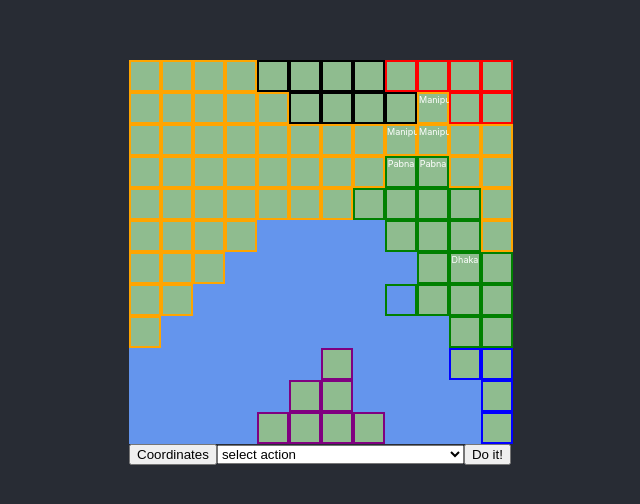
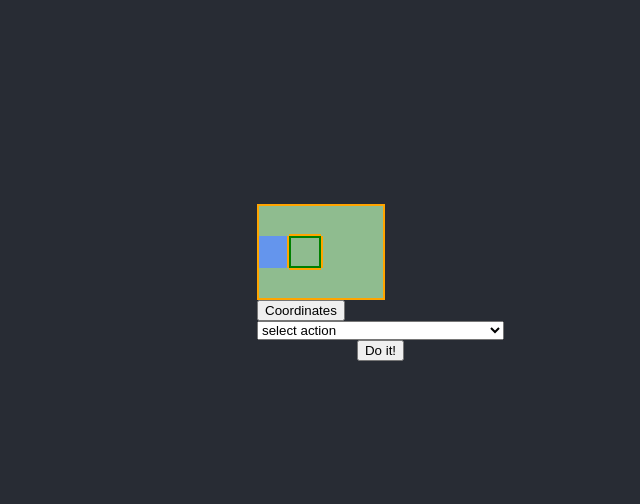
Before and after one commit to monjurkhuda/hukm, a React (Create React App) app: page / in a window 1280 px wide. Shown: the part 148-652 px from the top of the page, without its empty margins (319-959 px from the left). Built offline with nearby package versions, Linux system fonts and the light colour scheme.

Commit message:
int borders wip

```diff
--- a/src/components/Block.css
+++ b/src/components/Block.css
@@ -16,32 +16,46 @@
   background-color: brown;
 }
 
+.leftBorder {
+  box-sizing: border-box;
+  border-left: 2px solid;
+}
+
+.rightBorder {
+  box-sizing: border-box;
+  border-right: 2px solid;
+}
+
+.bottomBorder {
+  box-sizing: border-box;
+  border-bottom: 2px solid;
+}
+
+.topBorder {
+  box-sizing: border-box;
+  border-top: 2px solid;
+}
+
 .China {
-  box-sizing: border-box;
-  border: 2px solid red;
+  border-color: red;
 }
 
 .India {
-  box-sizing: border-box;
-  border: 2px solid orange;
+  border-color: orange;
 }
 
 .Bangladesh {
-  box-sizing: border-box;
-  border: 2px solid green;
+  border-color: green;
 }
 
 .Nepal {
-  box-sizing: border-box;
-  border: 2px solid black;
+  border-color: black;
 }
 
 .Mayanmar {
-  box-sizing: border-box;
-  border: 2px solid blue;
+  border-color: blue;
 }
 
 .SriLanka {
-  box-sizing: border-box;
-  border: 2px solid purple;
+  border-color: purple;
 }
--- a/src/components/Block.jsx
+++ b/src/components/Block.jsx
@@ -11,9 +11,47 @@ function Block({
   country,
   region,
   showCoordinates,
+  mapObj,
 }) {
+  let borderClassName = "";
+
+  console.log(
+    mapObj[`${lat}${long}`]?.country,
+    mapObj[`${lat}${long - 1}`]?.country,
+    lat,
+    long
+  );
+
+  console.log(
+    mapObj[`${lat}${long}`]?.country !== mapObj[`${lat}${long - 1}`]?.country
+  );
+
+  if (
+    mapObj[`${lat}${long}`]?.country !== mapObj[`${lat}${long - 1}`]?.country
+  ) {
+    borderClassName += " leftBorder";
+  }
+
+  if (
+    mapObj[`${lat}${long}`]?.country !== mapObj[`${lat}${long + 1}`]?.country
+  ) {
+    borderClassName += " rightBorder";
+  }
+
+  if (
+    mapObj[`${lat}${long}`]?.country !== mapObj[`${lat + 1}${long}`]?.country
+  ) {
+    borderClassName += " bottomBorder";
+  }
+
+  if (
+    mapObj[`${lat}${long}`]?.country !== mapObj[`${lat - 1}${long}`]?.country
+  ) {
+    borderClassName += " topBorder";
+  }
+
   return (
-    <div className={`block_container ${type} ${country}`}>
+    <div className={`block_container ${type} ${country} ${borderClassName}`}>
       {showCoordinates && (
         <>
           {lat}, {long}
--- a/src/components/Map.css
+++ b/src/components/Map.css
@@ -2,8 +2,10 @@
   display: flex;
   /* width: 1152px;
   height: 768px; */
-  width: 384px;
-  height: 384px;
+  /* width: 384px;
+  height: 384px; */
+  width: 128px;
+  height: 96px;
   background-color: black;
   flex-wrap: wrap;
   font-size: xx-small;
--- a/src/components/Map.jsx
+++ b/src/components/Map.jsx
@@ -1,176 +1,244 @@
 import React, { useState } from "react";
 import "./Map.css";
 import Block from "./Block";
+
+// var mapData = [
+//   { lat: 1, long: 1, type: "land", country: "India" },
+//   { lat: 1, long: 2, type: "land", country: "India" },
+//   { lat: 1, long: 3, type: "land", country: "India" },
+//   { lat: 1, long: 4, type: "land", country: "India" },
+//   { lat: 1, long: 5, type: "land", country: "Nepal" },
+//   { lat: 1, long: 6, type: "land", country: "Nepal" },
+//   { lat: 1, long: 7, type: "land", country: "Nepal" },
+//   { lat: 1, long: 8, type: "land", country: "Nepal" },
+//   { lat: 1, long: 9, type: "land", country: "China" },
+//   { lat: 1, long: 10, type: "land", country: "China" },
+//   { lat: 1, long: 11, type: "land", country: "China" },
+//   { lat: 1, long: 12, type: "land", country: "China" },
+
+//   { lat: 2, long: 1, type: "land", country: "India" },
+//   { lat: 2, long: 2, type: "land", country: "India" },
+//   { lat: 2, long: 3, type: "land", country: "India" },
+//   { lat: 2, long: 4, type: "land", country: "India" },
+//   { lat: 2, long: 5, type: "land", country: "India" },
+//   { lat: 2, long: 6, type: "land", country: "Nepal" },
+//   { lat: 2, long: 7, type: "land", country: "Nepal" },
+//   { lat: 2, long: 8, type: "land", country: "Nepal" },
+//   { lat: 2, long: 9, type: "land", country: "Nepal" },
+//   { lat: 2, long: 10, type: "land", country: "India", region: "Manipur" },
+//   { lat: 2, long: 11, type: "land", country: "China" },
+//   { lat: 2, long: 12, type: "land", country: "China" },
+
+//   { lat: 3, long: 1, type: "land", country: "India" },
+//   { lat: 3, long: 2, type: "land", country: "India" },
+//   { lat: 3, long: 3, type: "land", country: "India" },
+//   { lat: 3, long: 4, type: "land", country: "India" },
+//   { lat: 3, long: 5, type: "land", country: "India" },
+//   { lat: 3, long: 6, type: "land", country: "India" },
+//   { lat: 3, long: 7, type: "land", country: "India" },
+//   { lat: 3, long: 8, type: "land", country: "India" },
+//   { lat: 3, long: 9, type: "land", country: "India", region: "Manipur" },
+//   { lat: 3, long: 10, type: "land", country: "India", region: "Manipur" },
+//   { lat: 3, long: 11, type: "land", country: "India" },
+//   { lat: 3, long: 12, type: "land", country: "India" },
+
+//   { lat: 4, long: 1, type: "land", country: "India" },
+//   { lat: 4, long: 2, type: "land", country: "India" },
+//   { lat: 4, long: 3, type: "land", country: "India" },
+//   { lat: 4, long: 4, type: "land", country: "India" },
+//   { lat: 4, long: 5, type: "land", country: "India" },
+//   { lat: 4, long: 6, type: "land", country: "India" },
+//   { lat: 4, long: 7, type: "land", country: "India" },
+//   { lat: 4, long: 8, type: "land", country: "India" },
+//   { lat: 4, long: 9, type: "land", country: "Bangladesh", region: "Pabna" },
+//   { lat: 4, long: 10, type: "land", country: "Bangladesh", region: "Pabna" },
+//   { lat: 4, long: 11, type: "land", country: "India" },
+//   { lat: 4, long: 12, type: "land", country: "India" },
+
+//   { lat: 5, long: 1, type: "land", country: "India" },
+//   { lat: 5, long: 2, type: "land", country: "India" },
+//   { lat: 5, long: 3, type: "land", country: "India" },
+//   { lat: 5, long: 4, type: "land", country: "India" },
+//   { lat: 5, long: 5, type: "land", country: "India" },
+//   { lat: 5, long: 6, type: "land", country: "India" },
+//   { lat: 5, long: 7, type: "land", country: "India" },
+//   { lat: 5, long: 8, type: "land", country: "Bangladesh" },
+//   { lat: 5, long: 9, type: "land", country: "Bangladesh" },
+//   { lat: 5, long: 10, type: "land", country: "Bangladesh" },
+//   { lat: 5, long: 11, type: "land", country: "Bangladesh" },
+//   { lat: 5, long: 12, type: "land", country: "India" },
+
+//   { lat: 6, long: 1, type: "land", country: "India" },
+//   { lat: 6, long: 2, type: "land", country: "India" },
+//   { lat: 6, long: 3, type: "land", country: "India" },
+//   { lat: 6, long: 4, type: "land", country: "India" },
+//   { lat: 6, long: 5, type: "ocean" },
+//   { lat: 6, long: 6, type: "ocean" },
+//   { lat: 6, long: 7, type: "ocean" },
+//   { lat: 6, long: 8, type: "ocean" },
+//   { lat: 6, long: 9, type: "land", country: "Bangladesh" },
+//   { lat: 6, long: 10, type: "land", country: "Bangladesh" },
+//   { lat: 6, long: 11, type: "land", country: "Bangladesh" },
+//   { lat: 6, long: 12, type: "land", country: "India" },
+
+//   { lat: 7, long: 1, type: "land", country: "India" },
+//   { lat: 7, long: 2, type: "land", country: "India" },
+//   { lat: 7, long: 3, type: "land", country: "India" },
+//   { lat: 7, long: 4, type: "ocean" },
+//   { lat: 7, long: 5, type: "ocean" },
+//   { lat: 7, long: 6, type: "ocean" },
+//   { lat: 7, long: 7, type: "ocean" },
+//   { lat: 7, long: 8, type: "ocean" },
+//   { lat: 7, long: 9, type: "ocean" },
+//   { lat: 7, long: 10, type: "land", country: "Bangladesh" },
+//   { lat: 7, long: 11, type: "land", country: "Bangladesh", region: "Dhaka" },
+//   { lat: 7, long: 12, type: "land", country: "Bangladesh" },
+
+//   { lat: 8, long: 1, type: "land", country: "India" },
+//   { lat: 8, long: 2, type: "land", country: "India" },
+//   { lat: 8, long: 3, type: "ocean" },
+//   { lat: 8, long: 4, type: "ocean" },
+//   { lat: 8, long: 5, type: "ocean" },
+//   { lat: 8, long: 6, type: "ocean" },
+//   { lat: 8, long: 7, type: "ocean" },
+//   { lat: 8, long: 8, type: "ocean" },
+//   {
+//     lat: 8,
+//     long: 9,
+//     type: "ocean",
+//     localeType: "port",
+//     localeName: "Ctg",
+//     country: "Bangladesh",
+//   },
+//   {
+//     lat: 8,
+//     long: 10,
+//     type: "land",
+//     country: "Bangladesh",
+//   },
+//   { lat: 8, long: 11, type: "land", country: "Bangladesh" },
+//   { lat: 8, long: 12, type: "land", country: "Bangladesh" },
+
+//   { lat: 9, long: 1, type: "land", country: "India" },
+//   { lat: 9, long: 2, type: "ocean" },
+//   { lat: 9, long: 3, type: "ocean" },
+//   { lat: 9, long: 4, type: "ocean" },
+//   { lat: 9, long: 5, type: "ocean" },
+//   { lat: 9, long: 6, type: "ocean" },
+//   { lat: 9, long: 7, type: "ocean" },
+//   { lat: 9, long: 8, type: "ocean" },
+//   { lat: 9, long: 9, type: "ocean" },
+//   { lat: 9, long: 10, type: "ocean" },
+//   { lat: 9, long: 11, type: "land", country: "Bangladesh" },
+//   { lat: 9, long: 12, type: "land", country: "Bangladesh" },
+
+//   { lat: 10, long: 1, type: "ocean" },
+//   { lat: 10, long: 2, type: "ocean" },
+//   { lat: 10, long: 3, type: "ocean" },
+//   { lat: 10, long: 4, type: "ocean" },
+//   { lat: 10, long: 5, type: "ocean" },
+//   { lat: 10, long: 6, type: "ocean" },
+//   { lat: 10, long: 7, type: "land", country: "SriLanka" },
+//   { lat: 10, long: 8, type: "ocean" },
+//   { lat: 10, long: 9, type: "ocean" },
+//   { lat: 10, long: 10, type: "ocean" },
+//   { lat: 10, long: 11, type: "land", country: "Mayanmar" },
+//   { lat: 10, long: 12, type: "land", country: "Mayanmar" },
+
+//   { lat: 11, long: 1, type: "ocean" },
+//   { lat: 11, long: 2, type: "ocean" },
+//   { lat: 11, long: 3, type: "ocean" },
+//   { lat: 11, long: 4, type: "ocean" },
+//   { lat: 11, long: 5, type: "ocean" },
+//   { lat: 11, long: 6, type: "land", country: "SriLanka" },
+//   { lat: 11, long: 7, type: "land", country: "SriLanka" },
+//   { lat: 11, long: 8, type: "ocean" },
+//   { lat: 11, long: 9, type: "ocean" },
+//   { lat: 11, long: 10, type: "ocean" },
+//   { lat: 11, long: 11, type: "ocean" },
+//   { lat: 11, long: 12, type: "land", country: "Mayanmar" },
+
+//   { lat: 12, long: 1, type: "ocean" },
+//   { lat: 12, long: 2, type: "ocean" },
+//   { lat: 12, long: 3, type: "ocean" },
+//   { lat: 12, long: 4, type: "ocean" },
+//   { lat: 12, long: 5, type: "land", country: "SriLanka" },
+//   { lat: 12, long: 6, type: "land", country: "SriLanka" },
+//   { lat: 12, long: 7, type: "land", country: "SriLanka" },
+//   { lat: 12, long: 8, type: "land", country: "SriLanka" },
+//   { lat: 12, long: 9, type: "ocean" },
+//   { lat: 12, long: 10, type: "ocean" },
+//   { lat: 12, long: 11, type: "ocean" },
+//   { lat: 12, long: 12, type: "land", country: "Mayanmar" },
+// ];
 
 var mapData = [
   { lat: 1, long: 1, type: "land", country: "India" },
   { lat: 1, long: 2, type: "land", country: "India" },
   { lat: 1, long: 3, type: "land", country: "India" },
   { lat: 1, long: 4, type: "land", country: "India" },
-  { lat: 1, long: 5, type: "land", country: "Nepal" },
-  { lat: 1, long: 6, type: "land", country: "Nepal" },
-  { lat: 1, long: 7, type: "land", country: "Nepal" },
-  { lat: 1, long: 8, type: "land", country: "Nepal" },
-  { lat: 1, long: 9, type: "land", country: "China" },
-  { lat: 1, long: 10, type: "land", country: "China" },
-  { lat: 1, long: 11, type: "land", country: "China" },
-  { lat: 1, long: 12, type: "land", country: "China" },
 
-  { lat: 2, long: 1, type: "land", country: "India" },
-  { lat: 2, long: 2, type: "land", country: "India" },
+  { lat: 2, long: 1, type: "ocean", country: "India" },
+  { lat: 2, long: 2, type: "land", country: "Bangladesh" },
   { lat: 2, long: 3, type: "land", country: "India" },
   { lat: 2, long: 4, type: "land", country: "India" },
-  { lat: 2, long: 5, type: "land", country: "India" },
-  { lat: 2, long: 6, type: "land", country: "Nepal" },
-  { lat: 2, long: 7, type: "land", country: "Nepal" },
-  { lat: 2, long: 8, type: "land", country: "Nepal" },
-  { lat: 2, long: 9, type: "land", country: "Nepal" },
-  { lat: 2, long: 10, type: "land", country: "India", region: "Manipur" },
-  { lat: 2, long: 11, type: "land", country: "China" },
-  { lat: 2, long: 12, type: "land", country: "China" },
 
   { lat: 3, long: 1, type: "land", country: "India" },
   { lat: 3, long: 2, type: "land", country: "India" },
   { lat: 3, long: 3, type: "land", country: "India" },
   { lat: 3, long: 4, type: "land", country: "India" },
-  { lat: 3, long: 5, type: "land", country: "India" },
-  { lat: 3, long: 6, type: "land", country: "India" },
-  { lat: 3, long: 7, type: "land", country: "India" },
-  { lat: 3, long: 8, type: "land", country: "India" },
-  { lat: 3, long: 9, type: "land", country: "India", region: "Manipur" },
-  { lat: 3, long: 10, type: "land", country: "India", region: "Manipur" },
-  { lat: 3, long: 11, type: "land", country: "India" },
-  { lat: 3, long: 12, type: "land", country: "India" },
+];
 
-  { lat: 4, long: 1, type: "land", country: "India" },
-  { lat: 4, long: 2, type: "land", country: "India" },
-  { lat: 4, long: 3, type: "land", country: "India" },
-  { lat: 4, long: 4, type: "land", country: "India" },
-  { lat: 4, long: 5, type: "land", country: "India" },
-  { lat: 4, long: 6, type: "land", country: "India" },
-  { lat: 4, long: 7, type: "land", country: "India" },
-  { lat: 4, long: 8, type: "land", country: "India" },
-  { lat: 4, long: 9, type: "land", country: "Bangladesh", region: "Pabna" },
-  { lat: 4, long: 10, type: "land", country: "Bangladesh", region: "Pabna" },
-  { lat: 4, long: 11, type: "land", country: "India" },
-  { lat: 4, long: 12, type: "land", country: "India" },
-
-  { lat: 5, long: 1, type: "land", country: "India" },
-  { lat: 5, long: 2, type: "land", country: "India" },
-  { lat: 5, long: 3, type: "land", country: "India" },
-  { lat: 5, long: 4, type: "land", country: "India" },
-  { lat: 5, long: 5, type: "land", country: "India" },
-  { lat: 5, long: 6, type: "land", country: "India" },
-  { lat: 5, long: 7, type: "land", country: "India" },
-  { lat: 5, long: 8, type: "land", country: "Bangladesh" },
-  { lat: 5, long: 9, type: "land", country: "Bangladesh" },
-  { lat: 5, long: 10, type: "land", country: "Bangladesh" },
-  { lat: 5, long: 11, type: "land", country: "Bangladesh" },
-  { lat: 5, long: 12, type: "land", country: "India" },
-
-  { lat: 6, long: 1, type: "land", country: "India" },
-  { lat: 6, long: 2, type: "land", country: "India" },
-  { lat: 6, long: 3, type: "land", country: "India" },
-  { lat: 6, long: 4, type: "land", country: "India" },
-  { lat: 6, long: 5, type: "ocean" },
-  { lat: 6, long: 6, type: "ocean" },
-  { lat: 6, long: 7, type: "ocean" },
-  { lat: 6, long: 8, type: "ocean" },
-  { lat: 6, long: 9, type: "land", country: "Bangladesh" },
-  { lat: 6, long: 10, type: "land", country: "Bangladesh" },
-  { lat: 6, long: 11, type: "land", country: "Bangladesh" },
-  { lat: 6, long: 12, type: "land", country: "India" },
-
-  { lat: 7, long: 1, type: "land", country: "India" },
-  { lat: 7, long: 2, type: "land", country: "India" },
-  { lat: 7, long: 3, type: "land", country: "India" },
-  { lat: 7, long: 4, type: "ocean" },
-  { lat: 7, long: 5, type: "ocean" },
-  { lat: 7, long: 6, type: "ocean" },
-  { lat: 7, long: 7, type: "ocean" },
-  { lat: 7, long: 8, type: "ocean" },
-  { lat: 7, long: 9, type: "ocean" },
-  { lat: 7, long: 10, type: "land", country: "Bangladesh" },
-  { lat: 7, long: 11, type: "land", country: "Bangladesh", region: "Dhaka" },
-  { lat: 7, long: 12, type: "land", country: "Bangladesh" },
-
-  { lat: 8, long: 1, type: "land", country: "India" },
-  { lat: 8, long: 2, type: "land", country: "India" },
-  { lat: 8, long: 3, type: "ocean" },
-  { lat: 8, long: 4, type: "ocean" },
-  { lat: 8, long: 5, type: "ocean" },
-  { lat: 8, long: 6, type: "ocean" },
-  { lat: 8, long: 7, type: "ocean" },
-  { lat: 8, long: 8, type: "ocean" },
-  {
-    lat: 8,
-    long: 9,
+var mapObj = {
+  11: {
+    type: "land",
+    country: "India",
+  },
+  12: {
+    type: "land",
+    country: "India",
+  },
+  13: {
     type: "ocean",
-    localeType: "port",
-    localeName: "Ctg",
-    country: "Bangladesh",
+    country: "India",
   },
-  {
-    lat: 8,
-    long: 10,
+  14: {
+    type: "ocean",
+    country: "India",
+  },
+  21: {
+    type: "land",
+    country: "India",
+  },
+  22: {
     type: "land",
     country: "Bangladesh",
   },
-  { lat: 8, long: 11, type: "land", country: "Bangladesh" },
-  { lat: 8, long: 12, type: "land", country: "Bangladesh" },
-
-  { lat: 9, long: 1, type: "land", country: "India" },
-  { lat: 9, long: 2, type: "ocean" },
-  { lat: 9, long: 3, type: "ocean" },
-  { lat: 9, long: 4, type: "ocean" },
-  { lat: 9, long: 5, type: "ocean" },
-  { lat: 9, long: 6, type: "ocean" },
-  { lat: 9, long: 7, type: "ocean" },
-  { lat: 9, long: 8, type: "ocean" },
-  { lat: 9, long: 9, type: "ocean" },
-  { lat: 9, long: 10, type: "ocean" },
-  { lat: 9, long: 11, type: "land", country: "Bangladesh" },
-  { lat: 9, long: 12, type: "land", country: "Bangladesh" },
-
-  { lat: 10, long: 1, type: "ocean" },
-  { lat: 10, long: 2, type: "ocean" },
-  { lat: 10, long: 3, type: "ocean" },
-  { lat: 10, long: 4, type: "ocean" },
-  { lat: 10, long: 5, type: "ocean" },
-  { lat: 10, long: 6, type: "ocean" },
-  { lat: 10, long: 7, type: "land", country: "SriLanka" },
-  { lat: 10, long: 8, type: "ocean" },
-  { lat: 10, long: 9, type: "ocean" },
-  { lat: 10, long: 10, type: "ocean" },
-  { lat: 10, long: 11, type: "land", country: "Mayanmar" },
-  { lat: 10, long: 12, type: "land", country: "Mayanmar" },
-
-  { lat: 11, long: 1, type: "ocean" },
-  { lat: 11, long: 2, type: "ocean" },
-  { lat: 11, long: 3, type: "ocean" },
-  { lat: 11, long: 4, type: "ocean" },
-  { lat: 11, long: 5, type: "ocean" },
-  { lat: 11, long: 6, type: "land", country: "SriLanka" },
-  { lat: 11, long: 7, type: "land", country: "SriLanka" },
-  { lat: 11, long: 8, type: "ocean" },
-  { lat: 11, long: 9, type: "ocean" },
-  { lat: 11, long: 10, type: "ocean" },
-  { lat: 11, long: 11, type: "ocean" },
-  { lat: 11, long: 12, type: "land", country: "Mayanmar" },
-
-  { lat: 12, long: 1, type: "ocean" },
-  { lat: 12, long: 2, type: "ocean" },
-  { lat: 12, long: 3, type: "ocean" },
-  { lat: 12, long: 4, type: "ocean" },
-  { lat: 12, long: 5, type: "land", country: "SriLanka" },
-  { lat: 12, long: 6, type: "land", country: "SriLanka" },
-  { lat: 12, long: 7, type: "land", country: "SriLanka" },
-  { lat: 12, long: 8, type: "land", country: "SriLanka" },
-  { lat: 12, long: 9, type: "ocean" },
-  { lat: 12, long: 10, type: "ocean" },
-  { lat: 12, long: 11, type: "ocean" },
-  { lat: 12, long: 12, type: "land", country: "Mayanmar" },
-];
+  23: {
+    type: "ocean",
+    country: "India",
+  },
+  24: {
+    type: "ocean",
+    country: "India",
+  },
+  31: {
+    type: "land",
+    country: "India",
+  },
+  32: {
+    type: "land",
+    country: "India",
+  },
+  33: {
+    type: "ocean",
+    country: "India",
+  },
+  34: {
+    type: "ocean",
+    country: "India",
+  },
+};
 
 var regionData = {
   Pabna: {
@@ -263,6 +331,7 @@ function Map() {
             localeType={block.localeType}
             localeName={block.localeName}
             showCoordinates={showCoordinates}
+            mapObj={mapObj}
           />
         </div>
       ))}
```
